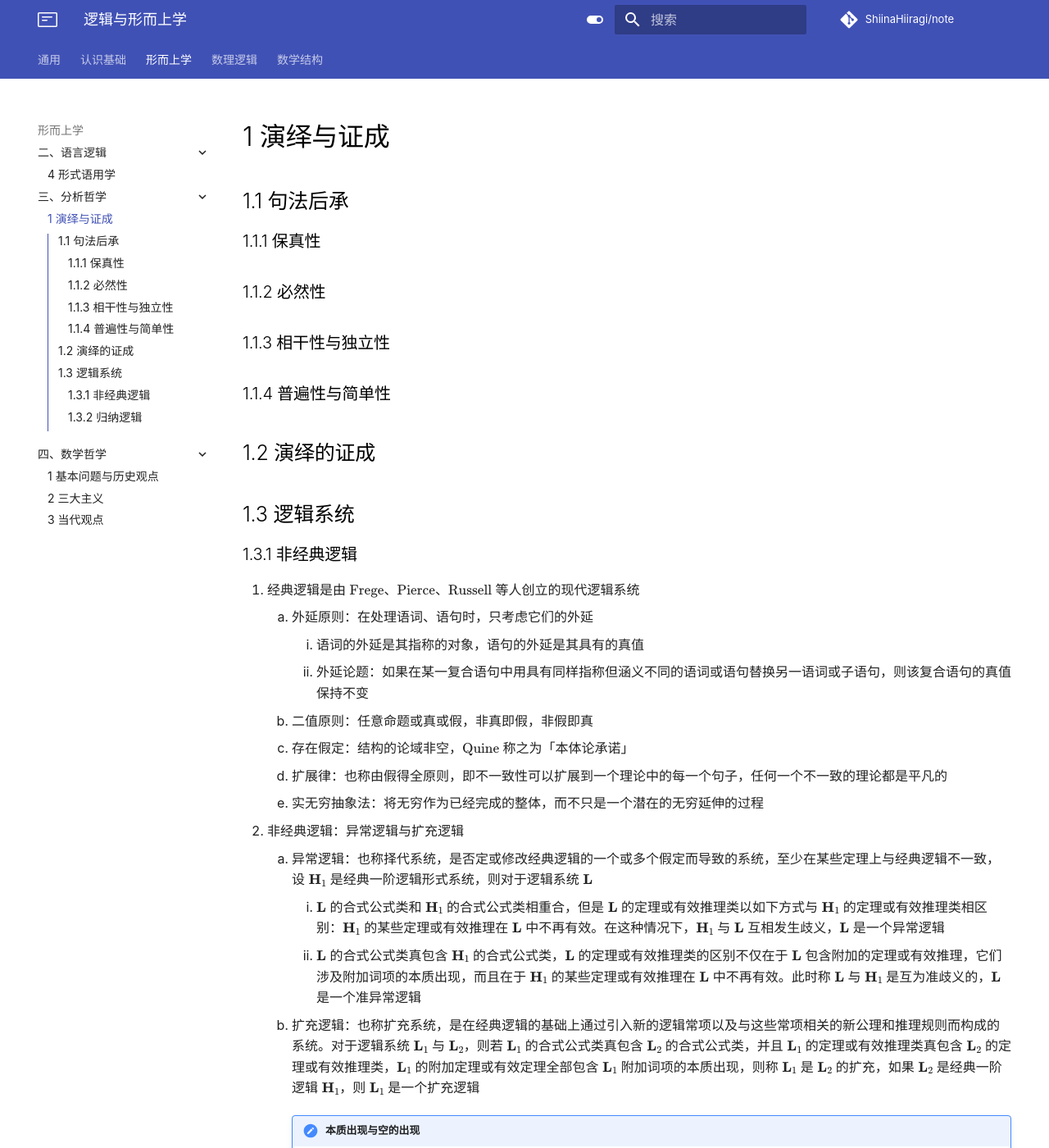
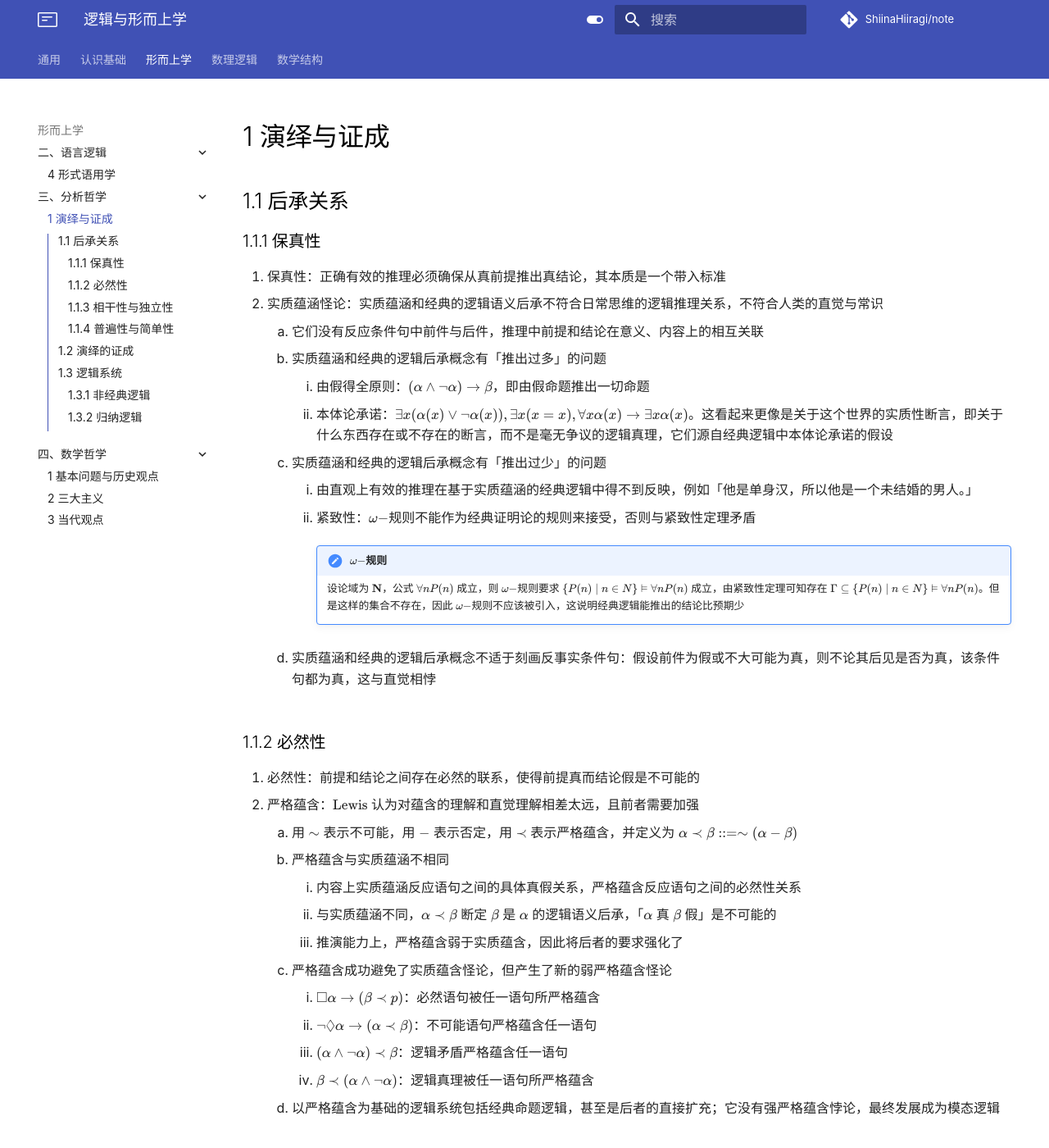
Before and after one commit to ShiinaHiiragi/note, an MkDocs documentation site: the page built from docs/meta/logic/syntax.md, in a window 1280 px wide and 1400 px high. Shown: the whole window at 82% size. Built offline with MkDocs 1.6.1 and Material for MkDocs 9.7.7, drawn with Linux system fonts in a browser that asks for light colours; comment, search, counter and statistics services are not loaded.

Commit message:
stage half chap 02

```diff
--- a/docs/meta/logic/syntax.md
+++ b/docs/meta/logic/syntax.md
@@ -1,9 +1,36 @@
 # 1 演绎与证成
 
-## 1.1 句法后承
+## 1.1 后承关系
 ### 1.1.1 保真性
+1. 保真性：正确有效的推理必须确保从真前提推出真结论，其本质是一个带入标准
+2. 实质蕴涵怪论：实质蕴涵和经典的逻辑语义后承不符合日常思维的逻辑推理关系，不符合人类的直觉与常识
+    1. 它们没有反应条件句中前件与后件，推理中前提和结论在意义、内容上的相互关联
+    2. 实质蕴涵和经典的逻辑后承概念有「推出过多」的问题
+        1. 由假得全原则：$(\alpha \wedge \neg \alpha) \to \beta$，即由假命题推出一切命题
+        2. 本体论承诺：$\exists x(\alpha(x) \vee \neg \alpha(x)), \exists x(x = x), \forall x\alpha(x) \to \exists x \alpha(x)$。这看起来更像是关于这个世界的实质性断言，即关于什么东西存在或不存在的断言，而不是毫无争议的逻辑真理，它们源自经典逻辑中本体论承诺的假设
+    3. 实质蕴涵和经典的逻辑后承概念有「推出过少」的问题
+        1. 由直观上有效的推理在基于实质蕴涵的经典逻辑中得不到反映，例如「他是单身汉，所以他是一个未结婚的男人。」
+        2. 紧致性：$\omega-$规则不能作为经典证明论的规则来接受，否则与紧致性定理矛盾
+
+            !!! note "$\omega-$规则"
+                设论域为 $\mathbf N$，公式 $\forall n P(n)$ 成立，则 $\omega-$规则要求 $\{P(n) \mid n \in N\} \vDash \forall n P(n)$ 成立，由紧致性定理可知存在 $\Gamma \subseteq \{P(n) \mid n \in N\} \vDash \forall n P(n)$。但是这样的集合不存在，因此 $\omega-$规则不应该被引入，这说明经典逻辑能推出的结论比预期少
+
+    4. 实质蕴涵和经典的逻辑后承概念不适于刻画反事实条件句：假设前件为假或不大可能为真，则不论其后见是否为真，该条件句都为真，这与直觉相悖
 
 ### 1.1.2 必然性
+1. 必然性：前提和结论之间存在必然的联系，使得前提真而结论假是不可能的
+2. 严格蕴含：$\text{Lewis}$ 认为对蕴含的理解和直觉理解相差太远，且前者需要加强
+    1. 用 $\sim$ 表示不可能，用 $-$ 表示否定，用 $\prec$ 表示严格蕴含，并定义为 $\alpha \prec \beta ::= \sim (\alpha - \beta)$
+    2. 严格蕴含与实质蕴涵不相同
+        1. 内容上实质蕴涵反应语句之间的具体真假关系，严格蕴含反应语句之间的必然性关系
+        2. 与实质蕴涵不同，$\alpha \prec \beta$ 断定 $\beta$ 是 $\alpha$ 的逻辑语义后承，「$\alpha$ 真 $\beta$ 假」是不可能的
+        3. 推演能力上，严格蕴含弱于实质蕴含，因此将后者的要求强化了
+    3. 严格蕴含成功避免了实质蕴含怪论，但产生了新的弱严格蕴含怪论
+        1. $\square \alpha \to (\beta \prec p)$：必然语句被任一语句所严格蕴含
+        2. $\neg \lozenge \alpha \to (\alpha \prec \beta)$：不可能语句严格蕴含任一语句
+        3. $(\alpha \wedge \neg \alpha) \prec \beta$：逻辑矛盾严格蕴含任一语句
+        4. $\beta \prec (\alpha \wedge \neg \alpha)$：逻辑真理被任一语句所严格蕴含
+    4. 以严格蕴含为基础的逻辑系统包括经典命题逻辑，甚至是后者的直接扩充；它没有强严格蕴含悖论，最终发展成为模态逻辑
 
 ### 1.1.3 相干性与独立性
 
```
Also changed, not shown: docs/index.md (+1 -1 lines).
